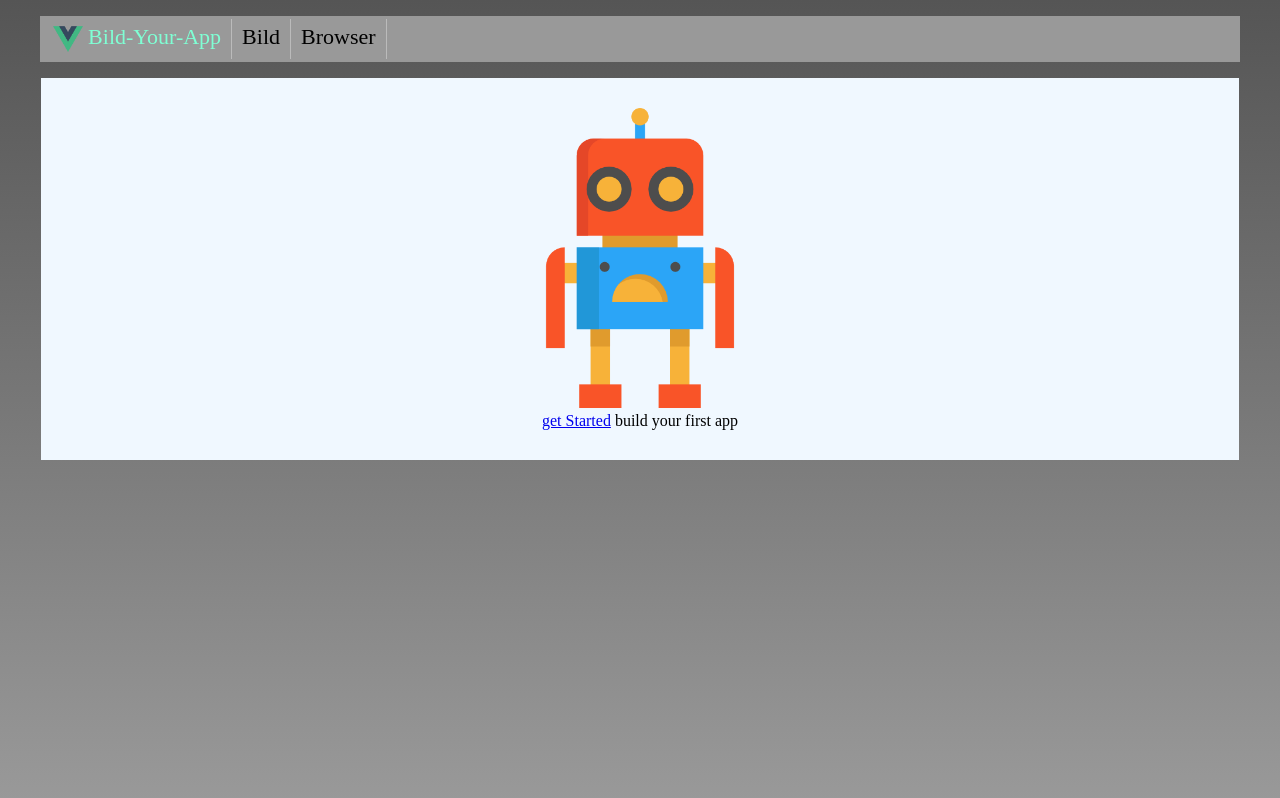
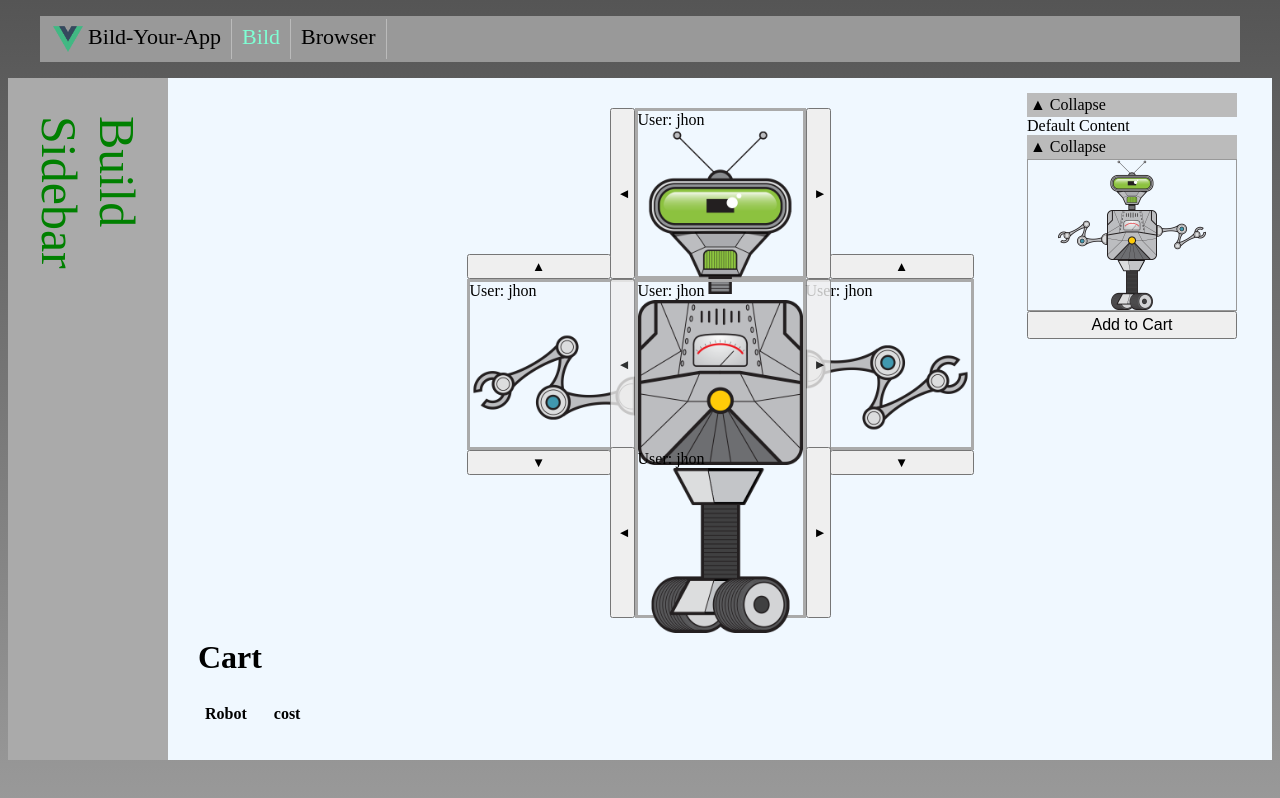
Before and after one commit to AnissaChC/vueJsTest, a Vue app in the folder test-vue-js/: page /build in a window 1280 px wide. Built offline with nearby package versions, Linux system fonts and the light colour scheme; the HTML template or start-up script is replaced by a standard one.

Commit message:
creation du namedRoute pour avoir deux routes diferente dans un meme composant

```diff
--- a/test-vue-js/src/App.vue
+++ b/test-vue-js/src/App.vue
@@ -25,9 +25,14 @@
       </ul>
     </nav>
   </header>
-  <main>
-    <router-view/>
-  </main>
+  <div class="container">
+    <aside class="aside">
+      <router-view name="sidebar"/>
+    </aside>
+    <main>
+      <router-view/>
+    </main>
+  </div>
 </template>
 
 <script>
@@ -72,7 +77,7 @@ body {
 }
 
 main {
-  margin: 0 auto; /*pour centrer*/
+  /*margin: 0 auto;*/ /*pour centrer*/
   padding: 30px;
   background-color: aliceblue;
   width: 90%;
@@ -112,4 +117,15 @@ ul {
 .activeRoot{
   color: aquamarine;
 }
+ .container{
+   display: flex;
+   margin: 10px auto 0 auto;
+   justify-content: center;
+ }
+ .aside{
+   padding: 30px;
+   background-color: #aaa;
+   width: 100px;
+   min-height: 300px;
+ }
 </style>
--- a/test-vue-js/src/components/build/PartSelector.vue
+++ b/test-vue-js/src/components/build/PartSelector.vue
@@ -62,9 +62,9 @@ export default {
     this.emitSelectedPart();
   },
   /* les valeurs de l'output est mis a jour a chaque changement du valeur */
-  /* updated() {
+  updated() {
     this.emitSelectedPart();
-  }, */
+  },
   methods: {
     emitSelectedPart() {
       this.$emit('partSelected', this.selectedPart);
--- a/test-vue-js/src/components/build/RobotBuilder.vue
+++ b/test-vue-js/src/components/build/RobotBuilder.vue
@@ -86,6 +86,16 @@ import CollapsibleSection from '../shared/CollapsibleSection.vue';
 
 export default {
   name: 'RobotBuilder',
+  beforeRouteLeave(to, from, next) {
+    console.log('test rout');
+    if (this.addedToCart) {
+      next(true);
+    } else {
+      // eslint-disable-next-line no-restricted-globals
+      const response = confirm('are you sur!');
+      next(response);
+    }
+  },
   components: {
     partSelector,
     CollapsibleSection,
@@ -101,6 +111,7 @@ export default {
         rightArm: {},
         bases: {},
       },
+      addedToCart: false,
     };
   },
   computed: {
@@ -117,6 +128,8 @@ export default {
         + robot.bases.cost + robot.torsos.cost;
       // Object.assign({}, robot, { cost }) =
       this.cart.push({ ...robot, cost });
+      console.log(cost !== 4245.5);
+      this.addedToCart = cost !== 4245.5;
     },
   },
   mixins: [createdHookMixin],
--- /dev/null
+++ b/test-vue-js/src/components/sidebars/SidebarBuild.vue
@@ -0,0 +1,19 @@
+<template>
+  <div class="sidebar">
+    Build Sidebar
+  </div>
+</template>
+
+<script>
+export default {
+  name: 'SidebarBuid',
+};
+</script>
+
+<style>
+.sidebar {
+  font-size: 50px;
+  transform: rotate(90deg);
+  color: green;
+}
+</style>
--- /dev/null
+++ b/test-vue-js/src/components/sidebars/SidebarStandard.vue
@@ -0,0 +1,19 @@
+<template>
+  <div class="sidebar">
+    Standard Sidebar
+  </div>
+</template>
+
+<script>
+export default {
+  name: 'SidebarStandard',
+};
+</script>
+
+<style>
+.sidebar {
+  font-size: 50px;
+  transform: rotate(90deg);
+  color: red;
+}
+</style>
--- a/test-vue-js/src/router/index.js
+++ b/test-vue-js/src/router/index.js
@@ -1,19 +1,25 @@
-import { createRouter, createWebHashHistory } from 'vue-router';
+import { createRouter, createWebHistory } from 'vue-router';
 import HomePage from '../components/home/HomePage.vue';
 import RobotBuilder from '../components/build/RobotBuilder.vue';
 
 export default createRouter({
-  history: createWebHashHistory(),
+  history: createWebHistory(),
   routes: [
     {
       path: '/',
       name: 'Home',
-      component: HomePage,
+      components: {
+        default: HomePage,
+        sidebar: () => import('../components/sidebars/SidebarStandard.vue'),
+      },
     },
     {
       path: '/build',
       name: 'Build',
-      component: RobotBuilder,
+      components: {
+        default: RobotBuilder,
+        sidebar: () => import('../components/sidebars/SidebarBuild.vue'),
+      },
     },
     {
       path: '/partInfo/browse',
@@ -47,6 +53,10 @@ export default createRouter({
       name: 'PartInfo',
       component: () => import('../components/parts/PartInfo.vue'),
       props: true,
+      beforeEnter(to, from, next) {
+        const isIdValid = Number.isInteger(Number(to.params.id));
+        next(isIdValid);
+      },
     },
   ],
 });
```
